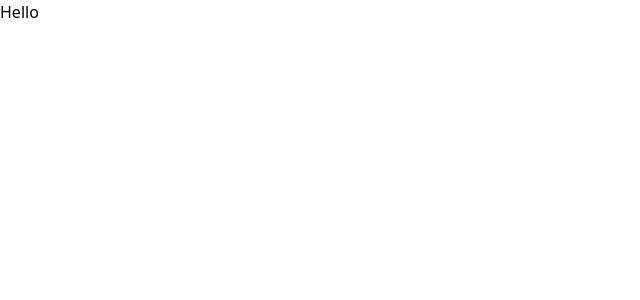
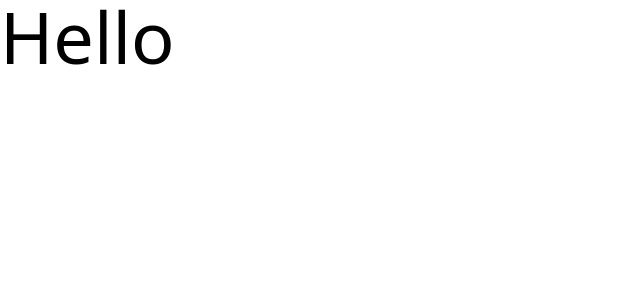
Before and after one commit to gerardojgarcia/sonido_nuxt, a Nuxt app: page / in a window 1280 px wide. Shown: the top 300 px of the page, without its empty margins (0-640 px from the left). Built offline with nearby package versions, Linux system fonts and the light colour scheme.

Commit message:
adding main layout

```diff
--- a/pages/index.vue
+++ b/pages/index.vue
@@ -6,7 +6,9 @@
 
 
 <template>
-<h1>Hello</h1>
+<div>
+    <h1 class="text-7xl">Hello</h1>
+</div>
 
 
 
@@ -16,4 +18,6 @@
 
 <style scoped>
 
+
+
 </style>
```
